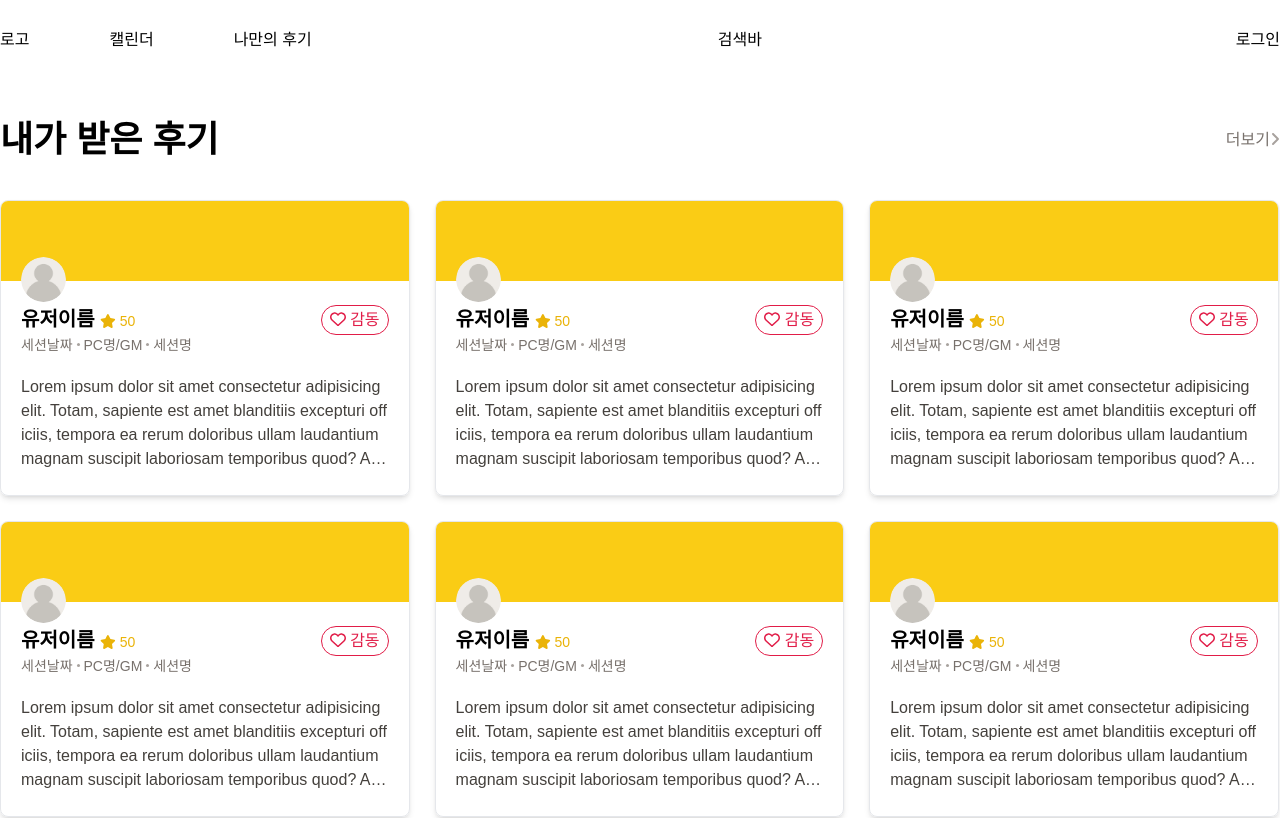
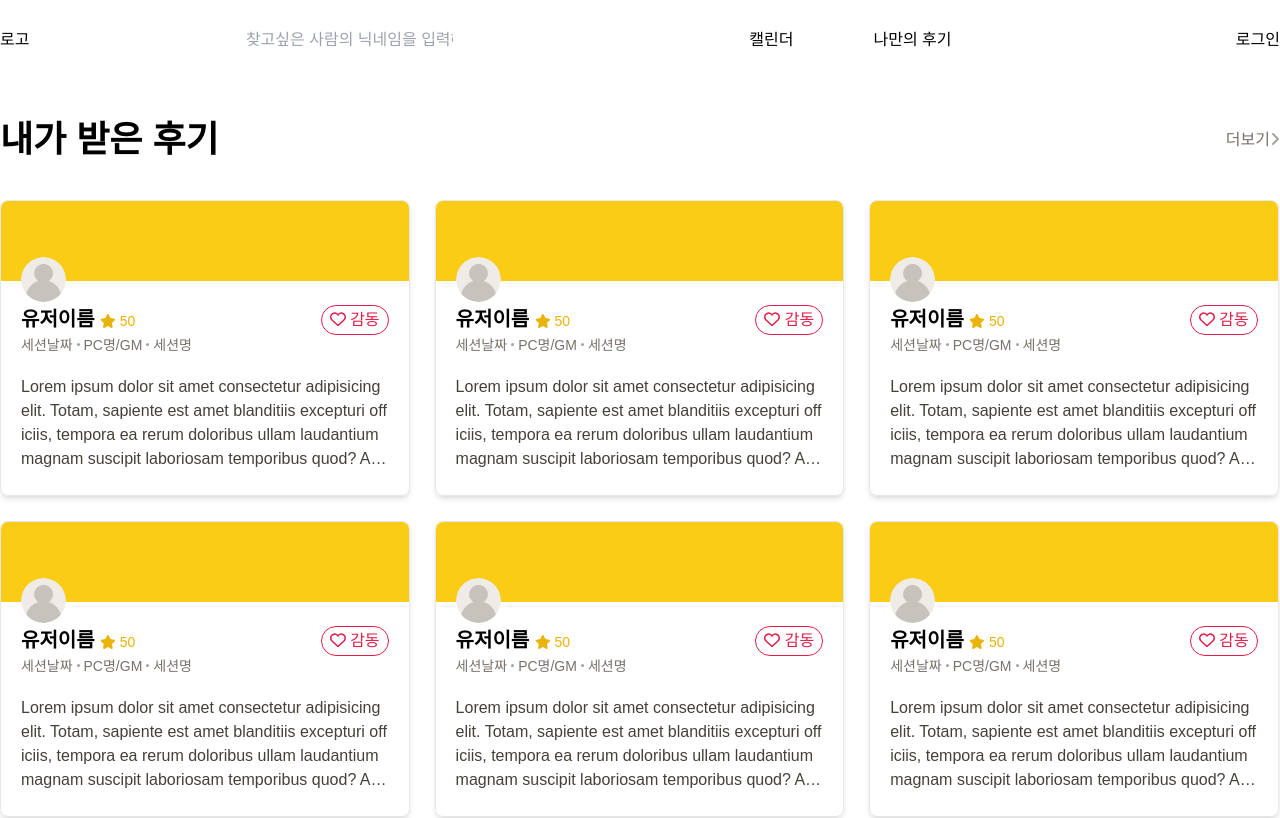
Before and after one commit to bundasse/trpgreview, a Vue app: page / in a window 1280 px wide. Shown: the top 818 px of the page. Built offline with nearby package versions, Linux system fonts and the light colour scheme.

Commit message:
1107 gnb 배치 수정

```diff
--- a/src/components/NavComp.vue
+++ b/src/components/NavComp.vue
@@ -1,12 +1,16 @@
 <template>
     <!-- 데스크탑 -->
     <div class="gnb max-w-7xl mx-auto h-20 flex justify-between items-center">
+        <h1><router-link to="/">로고</router-link></h1>
+        <div>
+            <input type="" name="" value="" placeholder="찾고싶은 사람의 닉네임을 입력해보세요">
+            <button></button>
+        </div>
         <ul class="flex gap-20">
-            <li><router-link to="/">로고</router-link></li>
+            <li></li>
             <li>캘린더</li>
             <li>나만의 후기</li>
         </ul>
-        <div>검색바</div>
         <div class="myPage basis-28 text-right">
             <div v-if="loginOn === false" @click="loginOn = !loginOn">로그인</div>
             <div v-else class="flex gap-3 justify-end" @click="loginOn = !loginOn">
```
